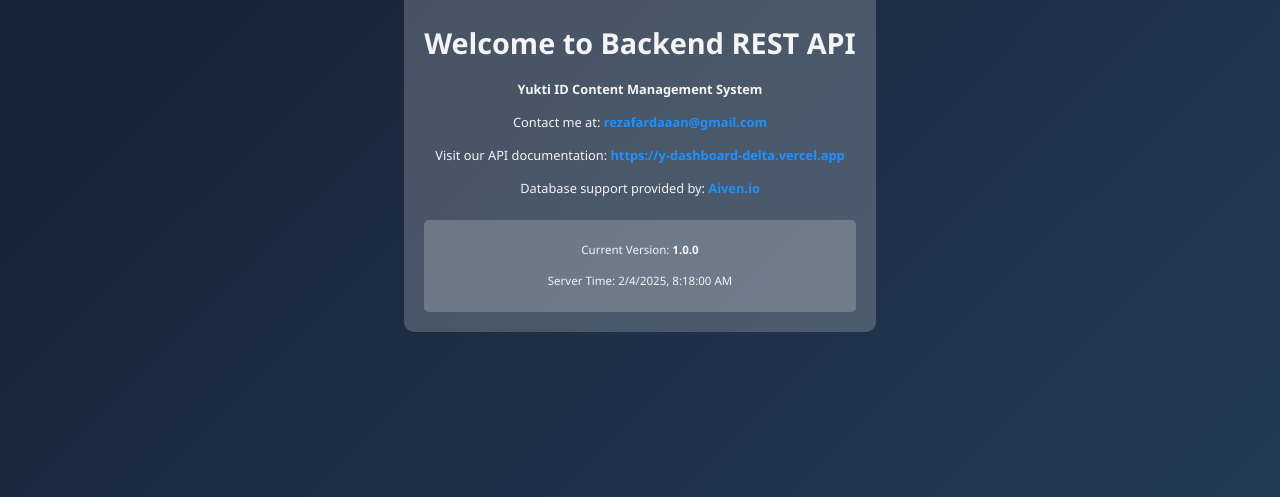
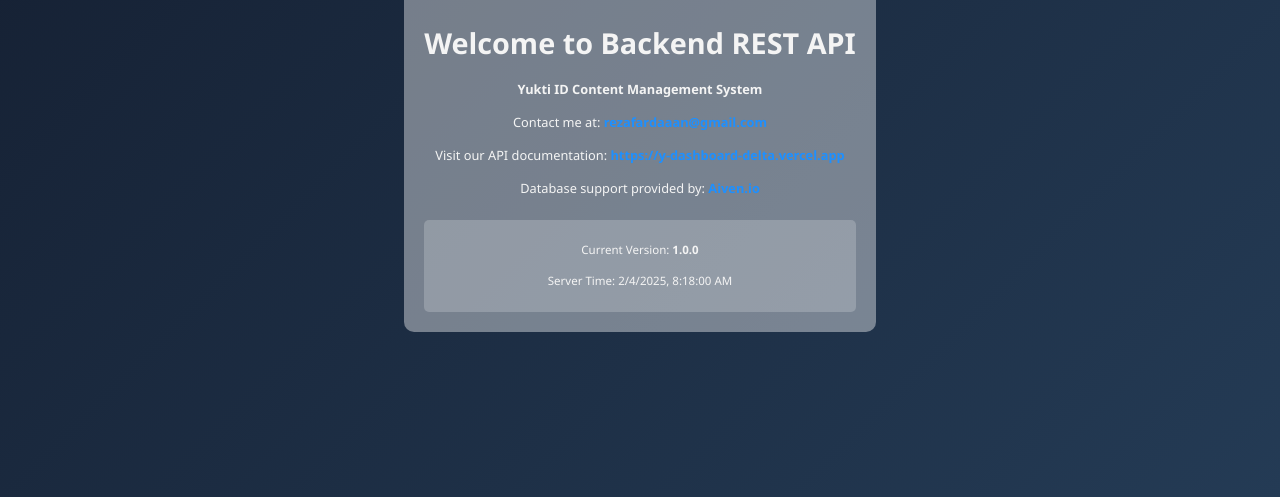
Before and after one commit to rezafardan/y-backend, a website: page src/views/index.html in a window 1280 px wide. Shown: the part 303-800 px from the top of the page. Drawn offline with Linux system fonts and the light colour scheme.

Commit message:
change views

```diff
--- a/src/views/index.html
+++ b/src/views/index.html
@@ -21,7 +21,7 @@
         margin: 10px;
         text-align: center;
         padding: 20px;
-        background: rgba(255, 255, 255, 0.2);
+        background: rgba(255, 255, 255, 0.4);
         border-radius: 10px;
         /* box-shadow: 0 4px 10px rgba(0, 0, 0, 0.3); */
         max-width: 500px;
```
